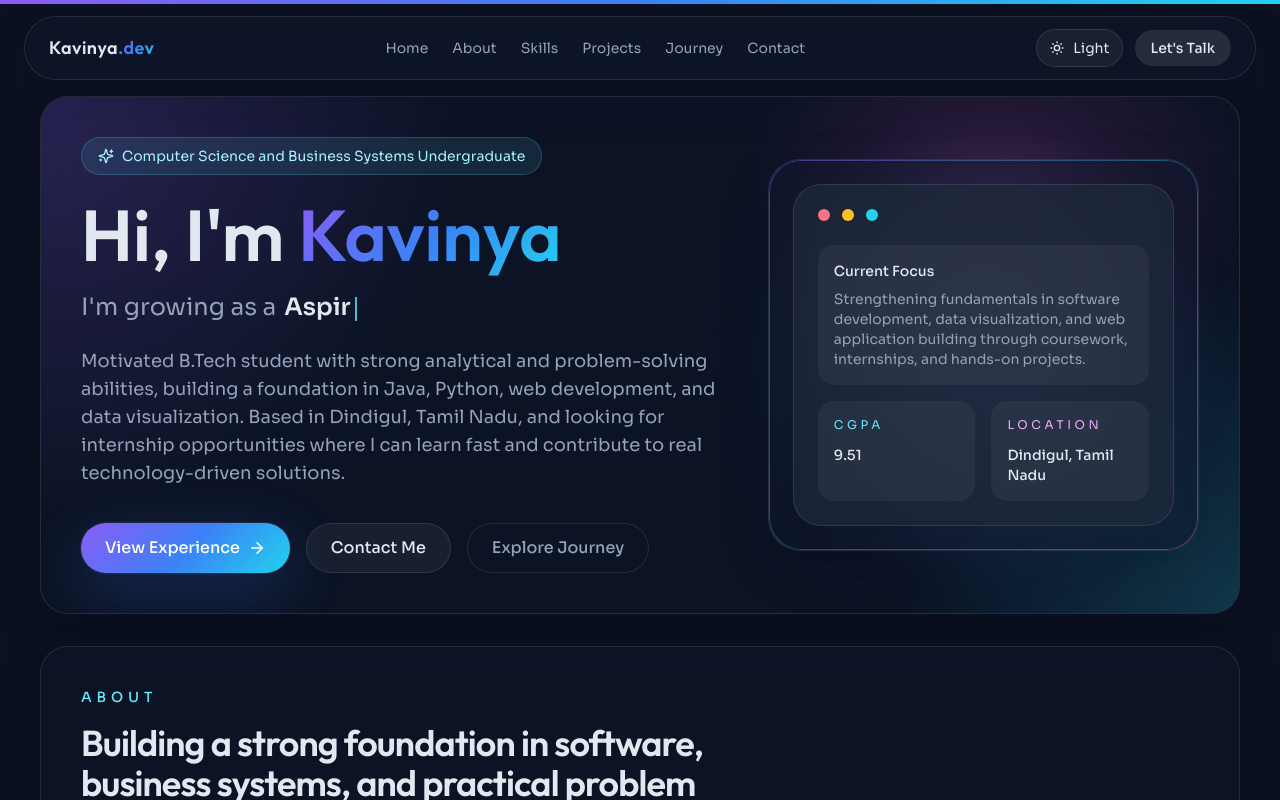
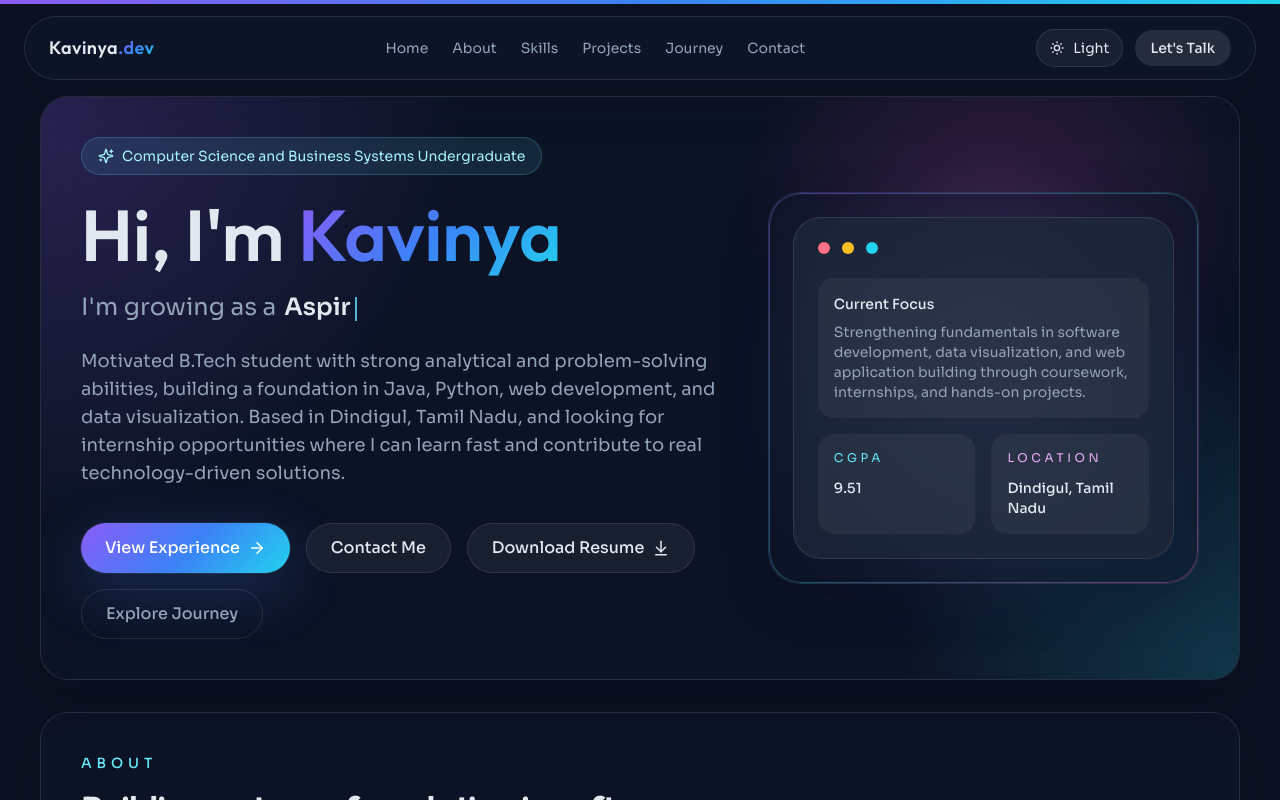
Before and after one commit to kavinya140/Kavinya-Karthikeyan-Portfolio, a React (Vite) app: page / in a window 1280 px wide. Shown: the top 800 px of the page. Built offline with nearby package versions, Linux system fonts and the light colour scheme.

Commit message:
Add downloadable resume

```diff
--- a/src/sections/ContactSection.jsx
+++ b/src/sections/ContactSection.jsx
@@ -64,6 +64,15 @@ function ContactSection() {
               </a>
             ))}
           </div>
+
+          <a
+            href="/Kavinya_Karthikeyan_Resume.pdf"
+            download="Kavinya_Karthikeyan_Resume.pdf"
+            className="mt-6 inline-flex items-center gap-2 rounded-full border border-white/10 bg-white/5 px-5 py-3 font-medium transition hover:border-cyan-300/40 hover:text-cyan-300"
+          >
+            Download Resume
+            <Code2 size={18} />
+          </a>
         </div>
 
         <motion.form
--- a/src/sections/HeroSection.jsx
+++ b/src/sections/HeroSection.jsx
@@ -1,6 +1,6 @@
 import { useEffect, useState } from 'react'
 import { motion } from 'framer-motion'
-import { ArrowRight, Sparkles } from 'lucide-react'
+import { ArrowDownToLine, ArrowRight, Sparkles } from 'lucide-react'
 import AnimatedSection from '../components/AnimatedSection'
 
 const roles = ['CSBS Undergraduate', 'Aspiring Java Developer', 'Data Visualization Learner']
@@ -109,6 +109,14 @@ function HeroSection() {
               Contact Me
             </a>
             <a
+              href="/Kavinya_Karthikeyan_Resume.pdf"
+              download="Kavinya_Karthikeyan_Resume.pdf"
+              className="inline-flex items-center gap-2 rounded-full border border-white/10 bg-white/5 px-6 py-3 font-medium transition hover:border-cyan-300/40 hover:text-cyan-300"
+            >
+              Download Resume
+              <ArrowDownToLine size={18} />
+            </a>
+            <a
               href="#journey"
               className="inline-flex items-center gap-2 rounded-full border border-white/10 bg-transparent px-6 py-3 font-medium text-[var(--text-muted)] transition hover:border-cyan-300/30 hover:text-cyan-300"
             >
```
Also changed, not shown: 1 other file (tests, documents, lock files or other folders).
